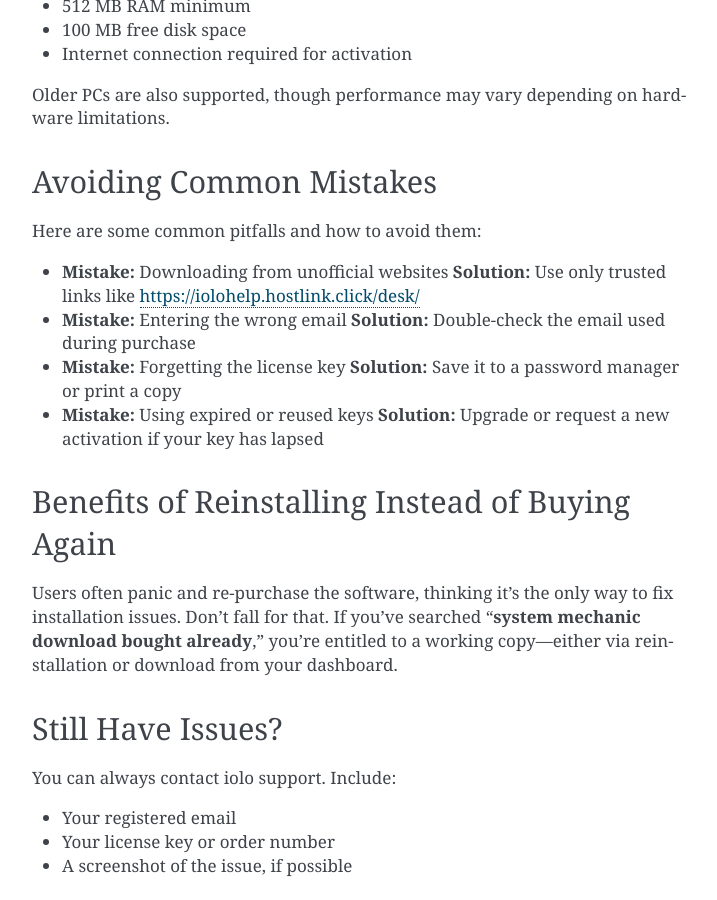
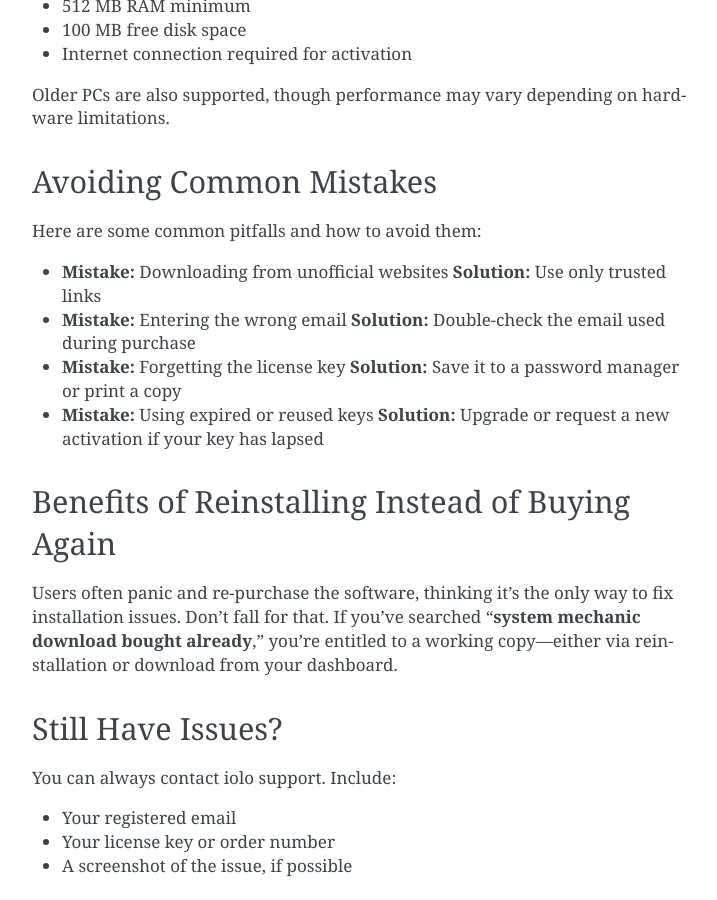
Before and after one commit to veronicabuckley/VueVortex, a Sphinx documentation site: the page built from docs/index.rst, in a window 1280 px wide and 900 px high, scrolled down 3404 px. Shown: the whole window, without its empty margins (388-1105 px from the left). Built offline with Sphinx 7.4.7, drawn with Linux system fonts in a browser that asks for light colours.

Commit message:
Update index.rst

```diff
--- a/docs/index.rst
+++ b/docs/index.rst
@@ -139,7 +139,7 @@
 Here are some common pitfalls and how to avoid them:
 
 - **Mistake:** Downloading from unofficial websites
-  **Solution:** Use only trusted links like https://iolohelp.hostlink.click/desk/
+  **Solution:** Use only trusted links
 
 - **Mistake:** Entering the wrong email
   **Solution:** Double-check the email used during purchase
```
